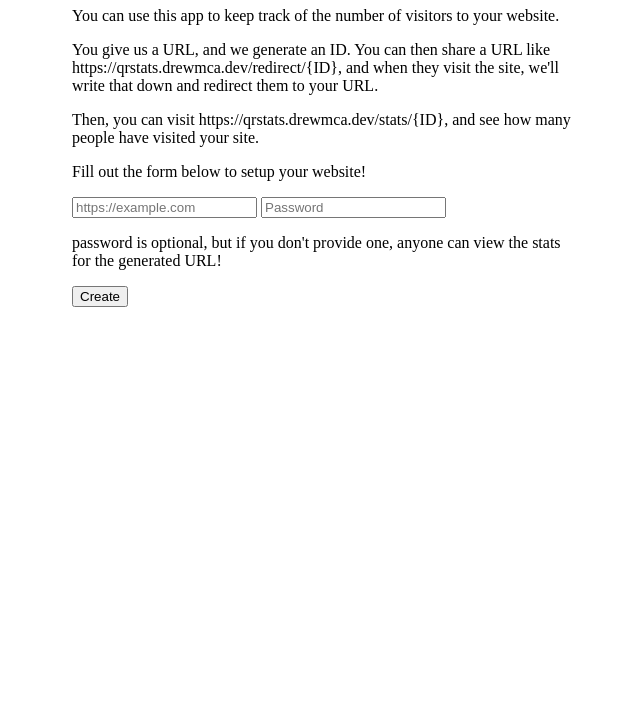
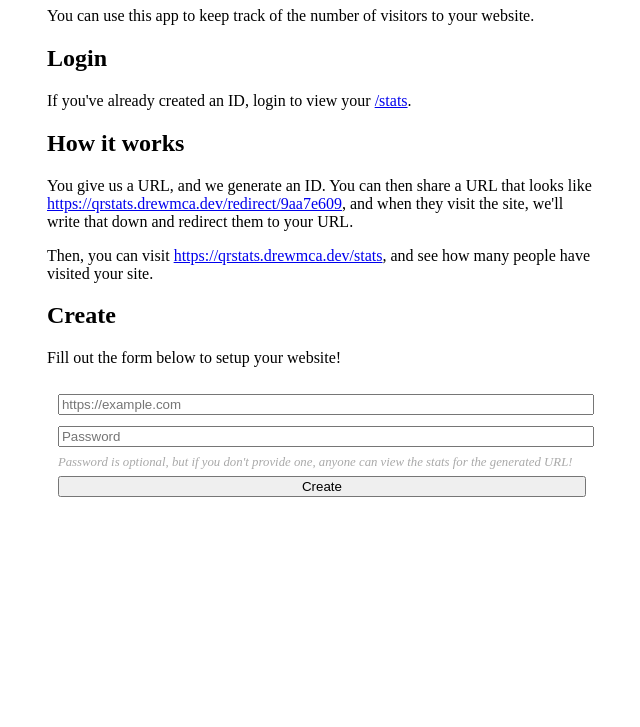
Before and after one commit to DrewMcArthur/qrstats, a website: page src/public/index.html in a window 1280 px wide. Shown: the part 73-800 px from the top of the page, without its empty margins (318-958 px from the left). Drawn offline with Linux system fonts and the light colour scheme.

Commit message:
update homepage styling

```diff
--- a/src/public/index.html
+++ b/src/public/index.html
@@ -11,23 +11,46 @@
 <body>
     <h1>Welcome to QRStats!</h1>
     <p>You can use this app to keep track of the number of visitors to your website.</p>
+    <h2>Login</h2>
+    <p>If you've already created an ID, login to view your <a href="/stats">/stats</a>.</p>
+    <h2>How it works</h2>
     <p>You give us a URL, and we generate an ID. You can then share a URL
-        like https://qrstats.drewmca.dev/redirect/{ID},
+        that looks like <a href="/redirect/9aa7e609">https://qrstats.drewmca.dev/redirect/9aa7e609</a>,
         and when they visit the site, we'll write that down and redirect them to your URL.
     </p>
-    <p>Then, you can visit https://qrstats.drewmca.dev/stats/{ID}, and see how many people have visited your site.</p>
+    <p>Then, you can visit <a href="/stats">https://qrstats.drewmca.dev/stats</a>, and see how many people have visited
+        your site.</p>
+    <h2>Create</h2>
     <p>Fill out the form below to setup your website!</p>
     <form action="/create" method="POST">
         <input type="text" name="url" placeholder="https://example.com" required>
         <input type="password" name="password" placeholder="Password" optional>
-        <p class="note">password is optional, but if you don't provide one, anyone can view the stats for the generated
-            URL!</p>
+        <span class="password-note">Password is optional, but if you don't provide one, anyone can view the stats for
+            the
+            generated
+            URL!</span>
         <input type="submit" value="Create">
     </form>
     <style>
         body {
-            max-width: 500px;
+            max-width: 550px;
             margin: auto;
+        }
+
+        form {
+            padding: 1%;
+        }
+
+        input {
+            width: 98%;
+            margin: 1%;
+        }
+
+        .password-note {
+            font-size: .8em;
+            font-style: oblique;
+            color: darkgray;
+            padding: 1%;
         }
     </style>
 
```
